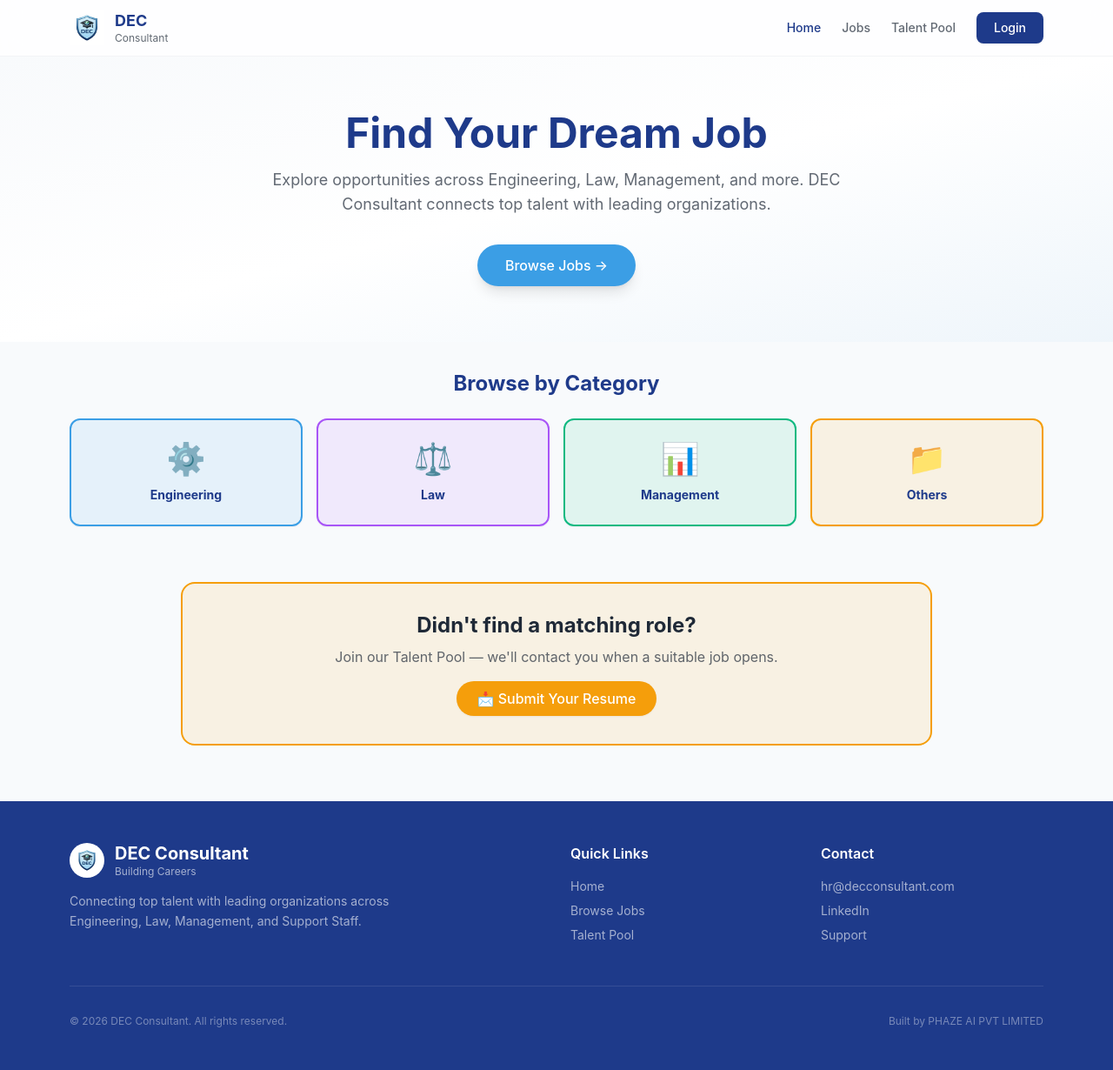
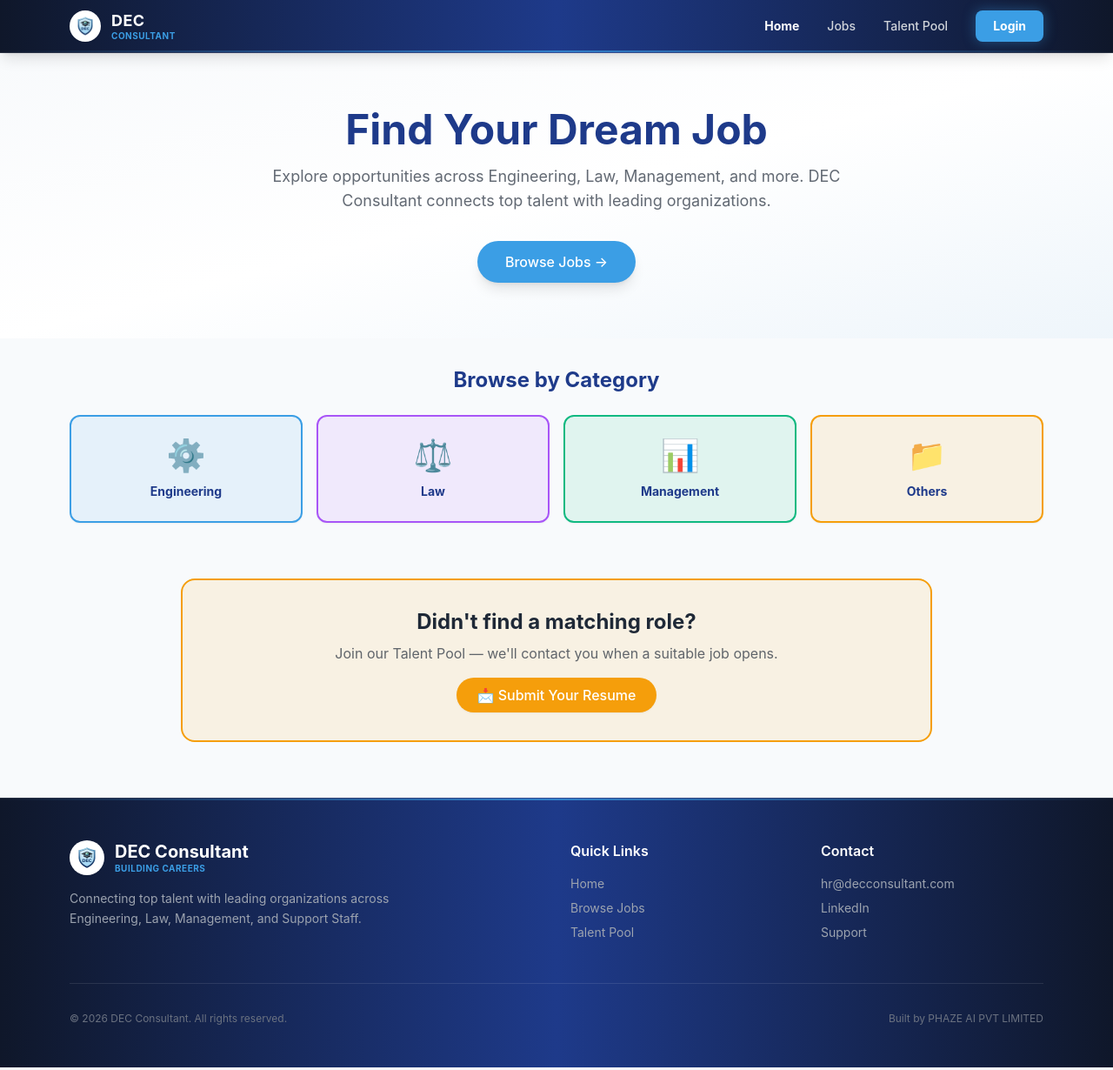
Before and after one commit to VirendraIITD/dec-consultant, a React (Vite) app: page / in a window 1280 px wide. Shown: the whole page at 87% size. Built offline with nearby package versions, Linux system fonts and the light colour scheme; no server answers.

Commit message:
Applied matching gradient to header and footer

```diff
--- a/src/components/Footer.jsx
+++ b/src/components/Footer.jsx
@@ -2,8 +2,14 @@ import { Link } from 'react-router-dom';
 
 function Footer() {
   return (
-    <footer className="bg-navy text-white mt-auto">
-      <div className="max-w-6xl mx-auto px-4 py-12">
+    // 🎨 GRADIENT FOOTER (Matches Header)
+    <footer className="relative bg-gradient-to-r from-[#0f172a] via-[#1e3a8a] to-[#0f172a] text-white mt-auto border-t border-white/10">
+
+      {/* Glowing Top Line (Matches Header Bottom Line) */}
+      <div className="absolute top-0 left-0 w-full h-[2px] bg-gradient-to-r from-transparent via-sky to-transparent opacity-70"></div>
+
+      <div className="max-w-6xl mx-auto px-4 py-12 relative z-10">
+
         {/* Top Section: Columns */}
         <div className="grid grid-cols-1 md:grid-cols-4 gap-8 mb-12">
 
@@ -13,18 +19,14 @@ function Footer() {
               <img
                 src="/dec-logo.png"
                 alt="DEC Consultant"
-                className="h-10 w-auto bg-white rounded-full p-1"
+                className="h-10 w-auto bg-white rounded-full p-1 shadow-sm"
               />
               <div className="flex flex-col">
-                <span className="text-xl font-bold text-white leading-tight">
-                  DEC Consultant
-                </span>
-                <span className="text-xs text-white/60 leading-tight">
-                  Building Careers
-                </span>
+                <span className="text-xl font-bold text-white leading-tight">DEC Consultant</span>
+                <span className="text-[10px] uppercase tracking-wider text-sky font-bold leading-tight">Building Careers</span>
               </div>
             </Link>
-            <p className="text-sm text-white/60 max-w-sm mt-4 leading-relaxed">
+            <p className="text-sm text-gray-400 max-w-sm mt-4 leading-relaxed">
               Connecting top talent with leading organizations across Engineering, Law, Management, and Support Staff.
             </p>
           </div>
@@ -32,44 +34,35 @@ function Footer() {
           {/* Quick Links */}
           <div>
             <h4 className="font-semibold text-white mb-4">Quick Links</h4>
-            <ul className="space-y-2 text-sm text-white/60">
-              <li>
-                <Link to="/" className="hover:text-sky transition">Home</Link>
-              </li>
-              <li>
-                <Link to="/jobs" className="hover:text-sky transition">Browse Jobs</Link>
-              </li>
-              <li>
-                <Link to="/talent-pool" className="hover:text-sky transition">Talent Pool</Link>
-              </li>
+            <ul className="space-y-2 text-sm text-gray-400">
+              <li><Link to="/" className="hover:text-sky transition">Home</Link></li>
+              <li><Link to="/jobs" className="hover:text-sky transition">Browse Jobs</Link></li>
+              <li><Link to="/talent-pool" className="hover:text-sky transition">Talent Pool</Link></li>
             </ul>
           </div>
 
           {/* Contact */}
           <div>
             <h4 className="font-semibold text-white mb-4">Contact</h4>
-            <ul className="space-y-2 text-sm text-white/60">
+            <ul className="space-y-2 text-sm text-gray-400">
+              <li><a href="mailto:hr@decconsultant.com" className="hover:text-sky transition">hr@decconsultant.com</a></li>
               <li>
-                <a href="mailto:hr@decconsultant.com" className="hover:text-sky transition">
-                  hr@decconsultant.com
-                </a>
-              </li>
-              <li>
-                <a href="#" className="hover:text-sky transition">
+                <a
+                  href="https://www.linkedin.com/in/jyoti-mathur-2b042732"
+                  target="_blank"
+                  rel="noopener noreferrer"
+                  className="hover:text-sky transition"
+                >
                   LinkedIn
                 </a>
               </li>
-              <li>
-                <a href="#" className="hover:text-sky transition">
-                  Support
-                </a>
-              </li>
+              <li><a href="#" className="hover:text-sky transition">Support</a></li>
             </ul>
           </div>
         </div>
 
         {/* Bottom Section: Copyright */}
-        <div className="pt-8 border-t border-white/10 flex flex-col md:flex-row items-center justify-between gap-4 text-xs text-white/40">
+        <div className="pt-8 border-t border-white/10 flex flex-col md:flex-row items-center justify-between gap-4 text-xs text-gray-500">
           <p>© 2026 DEC Consultant. All rights reserved.</p>
           <p>Built by PHAZE AI PVT LIMITED</p>
         </div>
--- a/src/components/Navbar.jsx
+++ b/src/components/Navbar.jsx
@@ -24,7 +24,6 @@ function Navbar() {
     }
     loadUser();
 
-    // Listen for auth changes
     const { data: listener } = supabase.auth.onAuthStateChange(
       async (_event, session) => {
         setUser(session?.user || null);
@@ -49,82 +48,53 @@ function Navbar() {
     navigate('/');
   }
 
-  // Helper for active link styling
   const isActive = (path) => location.pathname === path;
 
   return (
-    // Frosted glass Apple-style header
-    <nav className="bg-white/80 backdrop-blur-md border-b border-gray-100 sticky top-0 z-50">
-      <div className="max-w-6xl mx-auto px-4 py-3 flex items-center justify-between">
+    // 🎨 GRADIENT HEADER
+    <nav className="relative bg-gradient-to-r from-[#0f172a] via-[#1e3a8a] to-[#0f172a] border-b border-white/10 sticky top-0 z-50 shadow-lg">
+
+      {/* Glowing Bottom Line */}
+      <div className="absolute bottom-0 left-0 w-full h-[2px] bg-gradient-to-r from-transparent via-sky to-transparent opacity-70"></div>
+
+      <div className="max-w-6xl mx-auto px-4 py-3 flex items-center justify-between relative z-10">
 
         {/* Logo */}
-        <Link to="/" className="flex items-center gap-3">
+        <Link to="/" className="flex items-center gap-3 group">
           <img
             src="/dec-logo.png"
             alt="DEC Consultant"
-            className="h-10 w-auto"
+            className="h-9 w-auto bg-white rounded-full p-1 group-hover:scale-105 transition-transform shadow-sm"
           />
           <div className="flex flex-col">
-            <span className="text-lg font-bold text-navy leading-tight">
-              DEC
-            </span>
-            <span className="text-xs text-charcoal/70 leading-tight">
-              Consultant
-            </span>
+            <span className="text-lg font-bold text-white leading-tight tracking-wide">DEC</span>
+            <span className="text-[10px] uppercase tracking-wider text-sky font-bold leading-tight">Consultant</span>
           </div>
         </Link>
 
         {/* Navigation Links */}
-        <div className="flex items-center gap-6">
-          <Link
-            to="/"
-            className={`font-medium text-sm transition ${isActive('/') ? 'text-navy font-bold' : 'text-charcoal/70 hover:text-sky'}`}
-          >
-            Home
-          </Link>
-          <Link
-            to="/jobs"
-            className={`font-medium text-sm transition ${isActive('/jobs') ? 'text-navy font-bold' : 'text-charcoal/70 hover:text-sky'}`}
-          >
-            Jobs
-          </Link>
-          <Link
-            to="/talent-pool"
-            className={`font-medium text-sm transition ${isActive('/talent-pool') ? 'text-navy font-bold' : 'text-charcoal/70 hover:text-sky'}`}
-          >
-            Talent Pool
-          </Link>
+        <div className="flex items-center gap-8">
+          <Link to="/" className={`text-sm transition-colors ${isActive('/') ? 'text-white font-bold' : 'text-gray-300 hover:text-white font-medium'}`}>Home</Link>
+          <Link to="/jobs" className={`text-sm transition-colors ${isActive('/jobs') ? 'text-white font-bold' : 'text-gray-300 hover:text-white font-medium'}`}>Jobs</Link>
+          <Link to="/talent-pool" className={`text-sm transition-colors ${isActive('/talent-pool') ? 'text-white font-bold' : 'text-gray-300 hover:text-white font-medium'}`}>Talent Pool</Link>
 
-          {/* Admin Link (Only visible to admins) */}
+          {/* Admin Link */}
           {role === 'admin' && (
-            <Link
-              to="/admin"
-              className={`font-semibold text-sm transition border-l border-gray-200 pl-6 ${
-                location.pathname.startsWith('/admin') ? 'text-navy' : 'text-charcoal/70 hover:text-sky'
-              }`}
-            >
+            <Link to="/admin" className={`text-sm transition-colors border-l border-white/20 pl-8 ${location.pathname.startsWith('/admin') ? 'text-sky font-bold' : 'text-gray-300 hover:text-sky font-medium'}`}>
               👨‍💼 Admin
             </Link>
           )}
 
-          {/* Auth Button */}
+          {/* Auth Buttons */}
           {user ? (
-            <div className="flex items-center gap-3">
-              <span className="text-sm text-charcoal/60 hidden md:block">
-                {user.email.split('@')[0]}
-              </span>
-              <button
-                onClick={handleLogout}
-                className="bg-navy text-white px-4 py-2 rounded-lg text-sm font-medium hover:bg-sky transition shadow-sm"
-              >
+            <div className="flex items-center gap-4">
+              <span className="text-sm text-gray-300 hidden md:block">👤 {user.email.split('@')[0]}</span>
+              <button onClick={handleLogout} className="bg-white/10 text-white border border-white/20 px-4 py-2 rounded-lg text-sm font-bold hover:bg-white hover:text-navy transition-colors shadow-sm">
                 Logout
               </button>
             </div>
           ) : (
-            <Link
-              to="/login"
-              className="bg-navy text-white px-5 py-2 rounded-lg text-sm font-medium hover:bg-sky transition shadow-sm"
-            >
+            <Link to="/login" className="bg-sky text-white px-5 py-2 rounded-lg text-sm font-bold hover:bg-white hover:text-navy transition-colors shadow-[0_0_15px_rgba(59,158,229,0.4)]">
               Login
             </Link>
           )}
```
